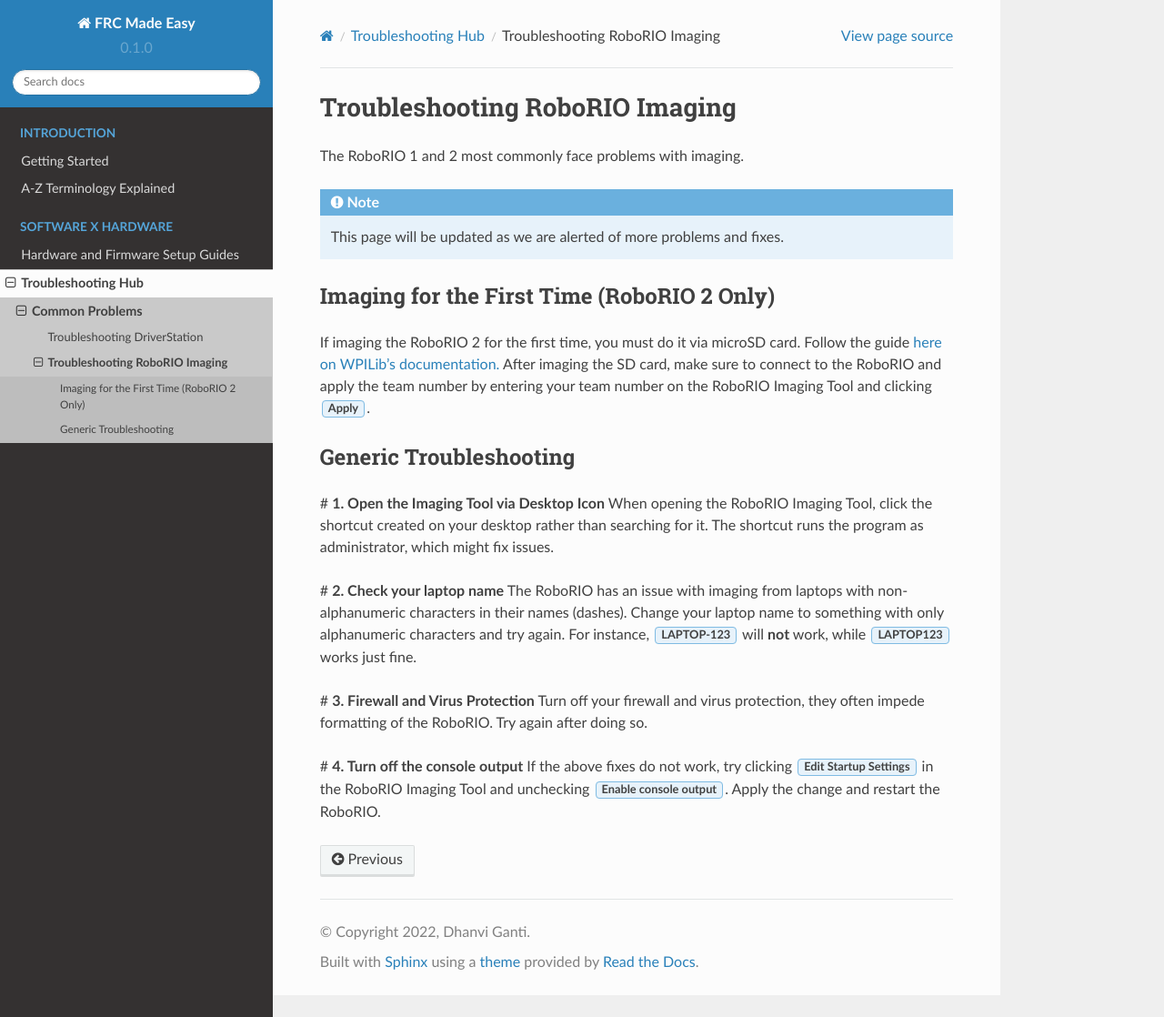
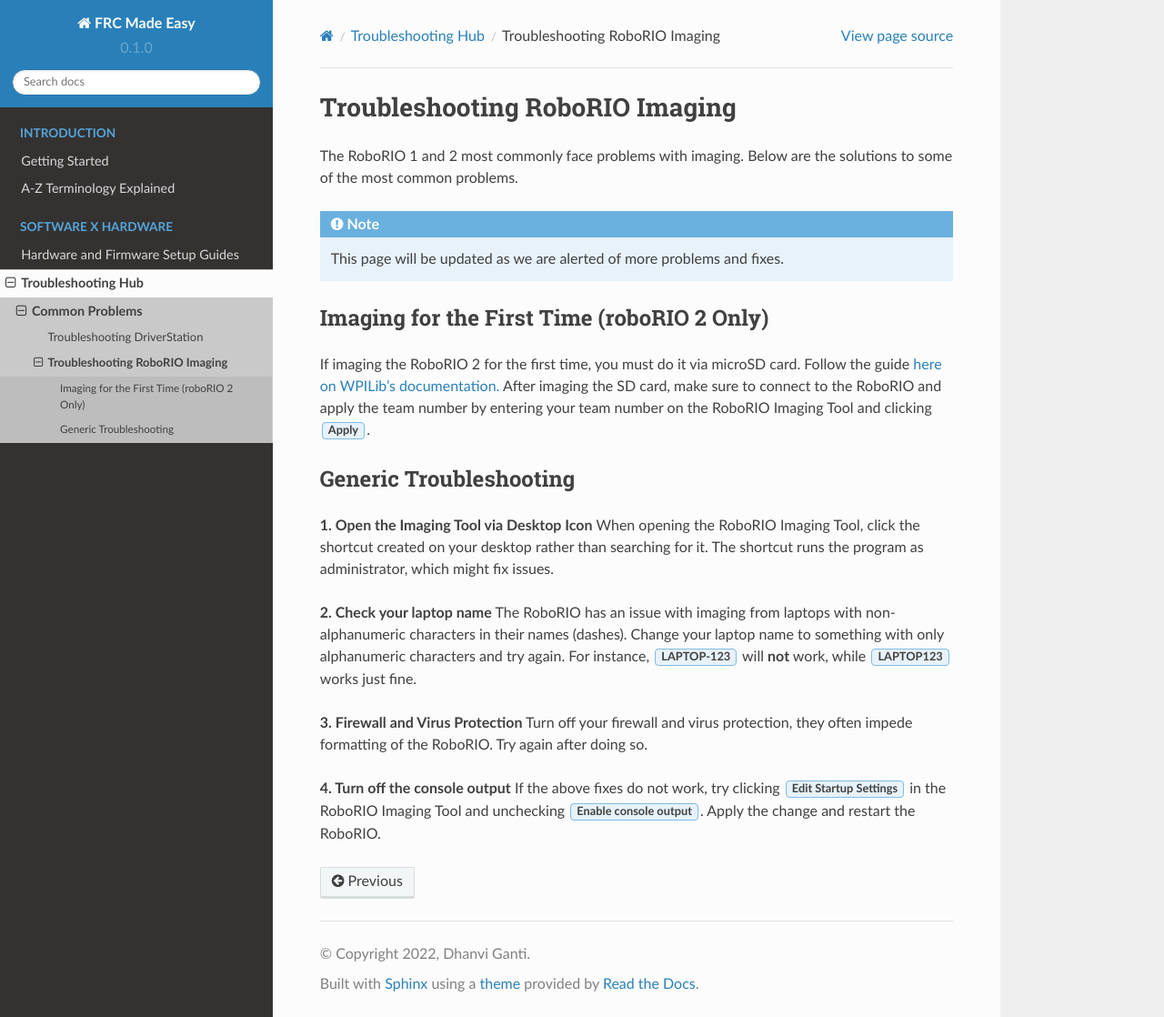
Before and after one commit to drdonv/FRC-RTD, a Sphinx documentation site: the page built from docs/source/troubleshooting/roborio/roborio.rst, in a window 1280 px wide and 1118 px high. Shown: the whole window at 91% size. Built offline with Sphinx 7.4.7 and the Read the Docs theme 2.0.0, drawn with Linux system fonts in a browser that asks for light colours.

Commit message:
Nitpicky fixes, small edits for clarity and just better language.

```diff
--- a/docs/source/setup/roborio/roborio-setup.rst
+++ b/docs/source/setup/roborio/roborio-setup.rst
@@ -5,9 +5,9 @@ Setting up your roboRIO
     The best practice while doing anything roboRIO setup related is to use a USB-B cable. Wireless connections may throw errors that would be easily avoidable with the use of a cable.
 
 Setting your roboRIO team number
----------------------------------
+--------------------------------
 
 To set the roboRIO's team number, you have 2 options.
 
-#. 1. Set the team number in the **roboRIO Imaging Tool** while formatting the correct image on to the roboRIO.
-#. 2. Use the **roboRIO Team Number Setter 202X** application to connect to the roboRIO, and change the team number there.
+#. Set the team number in the **roboRIO Imaging Tool** while formatting the correct image on to the roboRIO.
+#. Use the **roboRIO Team Number Setter 202X** application to connect to the roboRIO, and change the team number there.
--- a/docs/source/setup/setup-index.rst
+++ b/docs/source/setup/setup-index.rst
@@ -6,10 +6,8 @@ Scroll down to find specific guides for setting up commonly used devices on FRC
 
 .. note::
 
-    I will continue to add guides as I encounter the parts, so please excuse my slowness!
+    I will continue to add guides as I set up each part, so please excuse my slowness!
 
-Guides
---------
 
 .. toctree::
 
--- a/docs/source/troubleshooting/roborio/roborio.rst
+++ b/docs/source/troubleshooting/roborio/roborio.rst
@@ -1,34 +1,34 @@
 Troubleshooting RoboRIO Imaging
-===================================
+===============================
 
-The RoboRIO 1 and 2 most commonly face problems with imaging.
+The RoboRIO 1 and 2 most commonly face problems with imaging. Below are the solutions to some of the most common problems.
 
 .. note::
 
    This page will be updated as we are alerted of more problems and fixes.
 
 
-Imaging for the First Time (RoboRIO 2 Only)
+Imaging for the First Time (roboRIO 2 Only)
 -------------------------------------------
 If imaging the RoboRIO 2 for the first time, you must do it via microSD card. Follow the guide `here on WPILib's documentation. <https://docs.wpilib.org/en/stable/docs/software/roborio-info/roborio2-imaging.html>`_
 After imaging the SD card, make sure to connect to the RoboRIO and apply the team number by entering your team number on the RoboRIO Imaging Tool and clicking :guilabel:`Apply`.
 
 Generic Troubleshooting
-------------------------
+-----------------------
 
-# **1. Open the Imaging Tool via Desktop Icon**
+**1. Open the Imaging Tool via Desktop Icon**
 When opening the RoboRIO Imaging Tool, click the shortcut created on your desktop rather than searching for it.
 The shortcut runs the program as administrator, which might fix issues.
 
 
-# **2. Check your laptop name**
+**2. Check your laptop name**
 The RoboRIO has an issue with imaging from laptops with non-alphanumeric characters in their names (dashes). Change your laptop name to something with only alphanumeric characters and try again.
 For instance, :guilabel:`LAPTOP-123` will **not** work, while :guilabel:`LAPTOP123` works just fine.
 
 
-# **3. Firewall and Virus Protection**
+**3. Firewall and Virus Protection**
 Turn off your firewall and virus protection, they often impede formatting of the RoboRIO. Try again after doing so.
 
-# **4. Turn off the console output**
+**4. Turn off the console output**
 If the above fixes do not work, try clicking :guilabel:`Edit Startup Settings` in the RoboRIO Imaging Tool and unchecking :guilabel:`Enable console output`.
 Apply the change and restart the RoboRIO.
```
Also changed, not shown: docs/source/troubleshooting/driverstation/driverstation.rst (+5 -7 lines).
